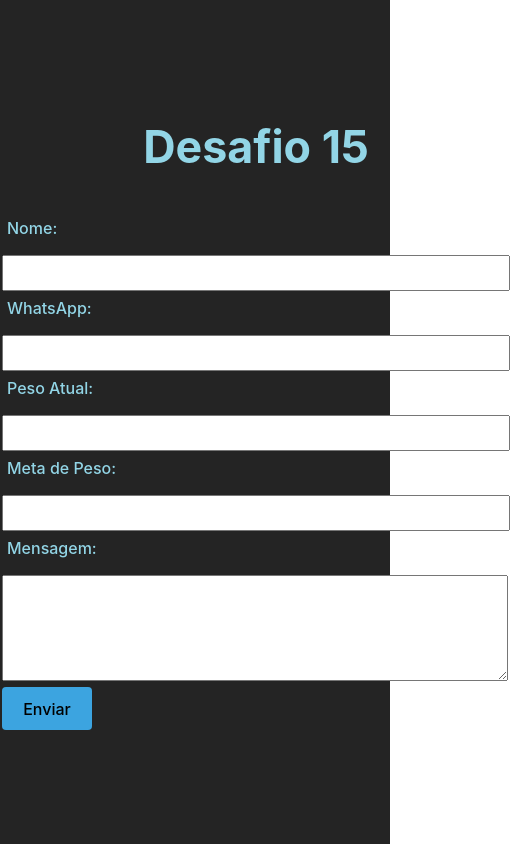
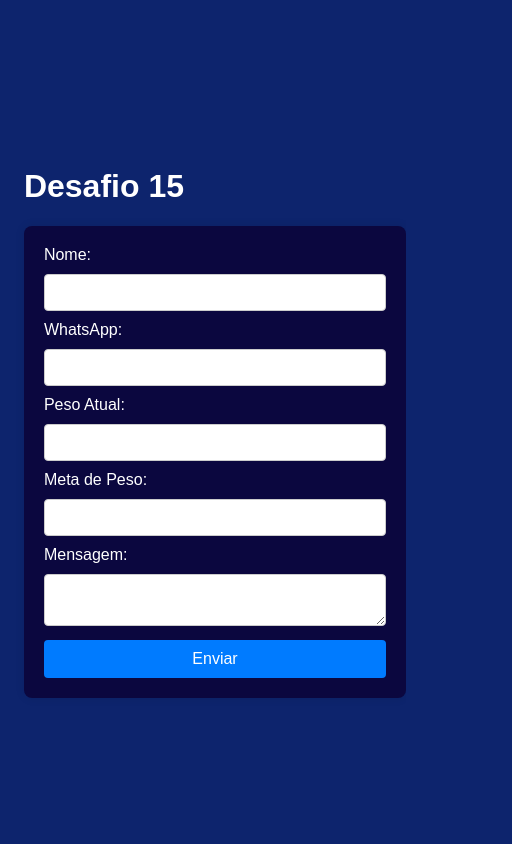
Before and after one commit to simbaravel23/projeto15, a React (Vite) app in the folder frontend/vite-project/: page / in a window 390 px wide. Shown: the whole page, 512 px wide, since content can reach past the window. Built offline with nearby package versions, Linux system fonts and the light colour scheme.

Commit message:
pagina de videos responsivo

```diff
--- /dev/null
+++ b/frontend/vite-project/src/components/Pagamento.jsx
@@ -0,0 +1,28 @@
+// src/components/Payment.jsx
+import React from 'react';
+
+const Pagamento = () => {
+  const handlePaymentRedirect = () => {
+    // URL do site de pagamento
+    const paymentUrl = "https://www.mercadopago.com.br/checkout/v1/payment/redirect/?source=link&preference-id=32712465-1982f3f2-25d7-4678-a903-ad80c3d66395&router-request-id=26792edd-1163-4b13-aa0d-c7bc30bb260a";
+    window.location.href = paymentUrl;
+  };
+
+
+  return (
+    <div style={{ textAlign: 'center', marginTop: '50px' }}>
+
+      <button
+        onClick={handlePaymentRedirect}
+        style={{ padding: '10px 20px', fontSize: '16px', cursor: 'pointer' }}
+      >
+        Pagar Agora
+      </button>
+
+
+
+    </div>
+  );
+};
+
+export default Pagamento;
--- a/frontend/vite-project/src/components/VideosGallary.css
+++ b/frontend/vite-project/src/components/VideosGallary.css
@@ -1,22 +1,32 @@
 .video-gallery {
     display: flex;
+    flex-direction: column;
+    align-items: center;
 }
 
 .video-list {
-    width: 200px;
-    border-right: 1px solid #ccc;
-    padding-right: 10px;
+    width: 100%;
+    max-width: 400px;
+    border-right: none;
+    padding-right: 0;
+    border-bottom: 1px solid #ccc;
 }
 
 .video-list ul {
     list-style: none;
     padding: 0;
+    display: flex;
+    flex-direction: row;
+    flex-wrap: wrap;
+    justify-content: space-around;
 }
 
 .video-list li {
+    flex: 1 1 100%;
     padding: 10px;
     cursor: pointer;
     border-bottom: 1px solid #ccc;
+    text-align: center;
 }
 
 .video-list li:hover {
@@ -24,5 +34,44 @@
 }
 
 .video-player {
-    padding-left: 20px;
+    padding-left: 0;
+    margin-top: 20px;
+    width: 100%;
+    display: flex;
+    justify-content: center;
 }
+
+.video-player iframe {
+    width: 100%;
+    max-width: 560px;
+    height: 315px;
+}
+
+@media (min-width: 768px) {
+    .video-gallery {
+        flex-direction: row;
+    }
+
+    .video-list {
+        width: 200px;
+        max-width: none;
+        border-right: 1px solid #ccc;
+        padding-right: 10px;
+        border-bottom: none;
+    }
+
+    .video-list ul {
+        flex-direction: column;
+        justify-content: flex-start;
+    }
+
+    .video-player {
+        padding-left: 20px;
+        margin-top: 0;
+    }
+
+    .video-player iframe {
+        width: 560px;
+        height: 315px;
+    }
+}
--- a/frontend/vite-project/src/index.css
+++ b/frontend/vite-project/src/index.css
@@ -1,92 +1,61 @@
-:root {
-  font-family: Inter, system-ui, Avenir, Helvetica, Arial, sans-serif;
-  line-height: 1.5;
-  font-weight: 500;
-
-  color-scheme: light dark;
-  color: rgba(255, 255, 255, 0.87);
-  background-color: #242424;
-
-  font-synthesis: none;
-  text-rendering: optimizeLegibility;
-  -webkit-font-smoothing: antialiased;
-  -moz-osx-font-smoothing: grayscale;
+/* Estilos gerais */
+body {
+  font-family: Arial, sans-serif;
+  background-color: #0d246d;
+  color: white;
+  margin: 0;
+  padding: 0;
+  display: flex;
+  justify-content: center;
+  align-items: center;
+  height: 100vh;
 }
 
-a {
-  font-weight: 500;
-  color: #646cff;
-  text-decoration: inherit;
-}
-a:hover {
-  color: #535bf2;
+form {
+  background: #0b073f;
+  padding: 20px;
+  border-radius: 8px;
+  box-shadow: 0 0 10px rgba(0, 0, 0, 0.1);
+  width: 100%;
+  max-width: 500px;
 }
 
-body {
-  margin: 0;
-  display: flex;
-  place-items: center;
-  min-width: 300px;
-  min-height: 100vh;
-  background-color: #242424;
-
-}
-
-h1 {
-  font-size: 2.8em;
-  text-align: center;
-  padding: 0px;
-  margin-top: auto;
-
-}
+input,
 textarea {
-  height: 100px;
-  width: 500px;
-  text-align: start;
-}
-div{
-  padding: 0px;
-
-}
-input{
-  height: 30px;
-  width: 500px;
-}
-label{
-  padding: 5px;
-  display: block;
-  margin-bottom: 10px;
+  width: calc(100% - 22px);
+  /* Considera o padding */
+  padding: 10px;
+  margin: 10px 0;
+  border: 1px solid #ccc;
+  border-radius: 4px;
 }
 
 button {
+  width: 100%;
+  padding: 10px;
+  background-color: #007bff;
+  color: white;
+  border: none;
   border-radius: 4px;
-  border: 2px solid transparent;
-  padding: 0.6em 1.2em;
-  font-size: 1em;
-  font-weight: 500;
-  font-family: inherit;
-  background-color: #3742d4;
   cursor: pointer;
-  transition: border-color 0.25s;
-
-}
-button:hover {
-  border-color: #b35252;
-}
-button:focus,
-button:focus-visible {
-  outline: 4px auto -webkit-focus-ring-color;
+  font-size: 16px;
 }
 
-@media (prefers-color-scheme: light) {
-  :root {
-    color: #92d5e6;
-    background-color: #ffffff;
+button:hover {
+  background-color: #0056b3;
+}
+
+@media (min-width: 768px) {
+  form {
+    padding: 40px;
   }
-  a:hover {
-    color: #747bff;
+
+  input,
+  textarea {
+    margin: 15px 0;
   }
+
   button {
-    background-color: #3ca4e0;
+    font-size: 18px;
   }
 }
```
